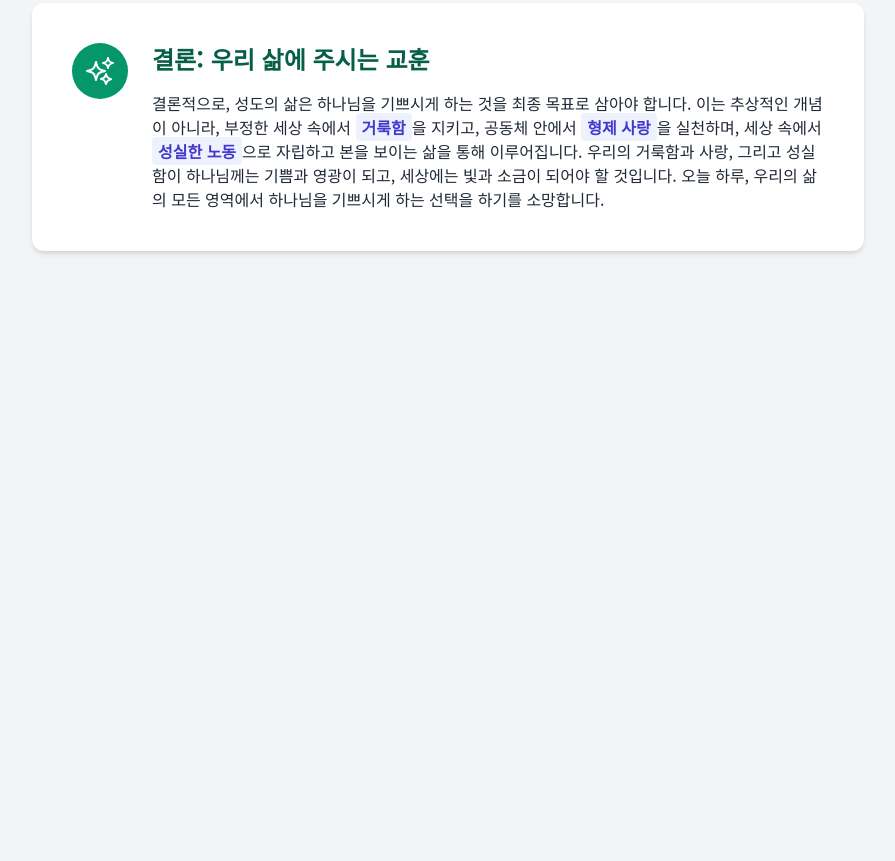
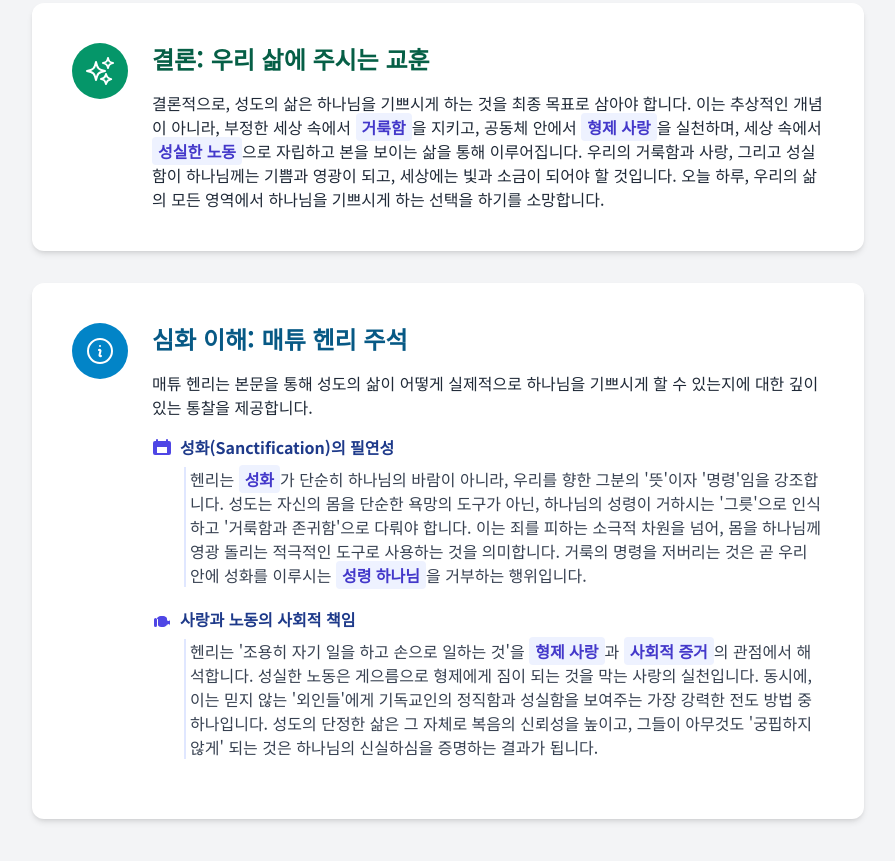
Before and after one commit to KBD71/db0904, a plain HTML site: page index.html in a window 1280 px wide. Shown: the part 2534-3395 px from the top of the page, without its empty margins (192-1087 px from the left). Before the commit the page ends 2849 px from the top, so only its background shows below. Drawn offline with nearby package versions, Linux system fonts and the light colour scheme.

Commit message:
Update index.html

```diff
--- a/index.html
+++ b/index.html
@@ -152,6 +152,31 @@
                     </div>
                 </div>
             </div>
+
+            <div class="card">
+                <div class="card-content flex items-start">
+                    <div class="icon-wrapper bg-sky-600">
+                         <svg xmlns="http://www.w3.org/2000/svg" fill="none" viewBox="0 0 24 24" stroke-width="1.5" stroke="currentColor"><path stroke-linecap="round" stroke-linejoin="round" d="M11.25 11.25l.041-.02a.75.75 0 011.063.852l-.708 2.836a.75.75 0 001.063.852l.041-.021M21 12a9 9 0 11-18 0 9 9 0 0118 0zm-9-3.75h.008v.008H12V8.25z"></path></svg>
+                    </div>
+                    <div>
+                        <h2 class="text-2xl font-bold mb-4 text-sky-800">심화 이해: 매튜 헨리 주석</h2>
+                        <p class="mb-4">매튜 헨리는 본문을 통해 성도의 삶이 어떻게 실제적으로 하나님을 기쁘시게 할 수 있는지에 대한 깊이 있는 통찰을 제공합니다.</p>
+                        <dl class="def-list">
+                            <dt>
+                                <svg xmlns="http://www.w3.org/2000/svg" class="h-5 w-5 mr-2" viewBox="0 0 20 20" fill="currentColor"><path fill-rule="evenodd" d="M5 2a1 1 0 011 1v1h8V3a1 1 0 112 0v1h1a2 2 0 012 2v10a2 2 0 01-2 2H3a2 2 0 01-2-2V6a2 2 0 012-2h1V3a1 1 0 011-1zm10 8H5v6h10v-6z" clip-rule="evenodd" /></svg>
+                                성화(Sanctification)의 필연성
+                            </dt>
+                            <dd>헨리는 <span class="keyword">성화</span>가 단순히 하나님의 바람이 아니라, 우리를 향한 그분의 '뜻'이자 '명령'임을 강조합니다. 성도는 자신의 몸을 단순한 욕망의 도구가 아닌, 하나님의 성령이 거하시는 '그릇'으로 인식하고 '거룩함과 존귀함'으로 다뤄야 합니다. 이는 죄를 피하는 소극적 차원을 넘어, 몸을 하나님께 영광 돌리는 적극적인 도구로 사용하는 것을 의미합니다. 거룩의 명령을 저버리는 것은 곧 우리 안에 성화를 이루시는 <span class="keyword">성령 하나님</span>을 거부하는 행위입니다.</dd>
+                            <dt>
+                                <svg xmlns="http://www.w3.org/2000/svg" class="h-5 w-5 mr-2" viewBox="0 0 20 20" fill="currentColor"><path d="M2 10.5a1.5 1.5 0 113 0v6a1.5 1.5 0 01-3 0v-6zM6 10.333v5.43a2 2 0 001.106 1.79l.05.025A4 4 0 008.943 18h2.114a4 4 0 002.789-.952l.05-.025a2 2 0 001.106-1.79v-5.43a2 2 0 00-1.106-1.79l-.05-.025a4 4 0 00-2.789-.952H8.943a4 4 0 00-2.789.952l-.05.025a2 2 0 00-1.106 1.79zM18 10.5a1.5 1.5 0 11-3 0v6a1.5 1.5 0 013 0v-6z" /></svg>
+                                사랑과 노동의 사회적 책임
+                            </dt>
+                            <dd>헨리는 '조용히 자기 일을 하고 손으로 일하는 것'을 <span class="keyword">형제 사랑</span>과 <span class="keyword">사회적 증거</span>의 관점에서 해석합니다. 성실한 노동은 게으름으로 형제에게 짐이 되는 것을 막는 사랑의 실천입니다. 동시에, 이는 믿지 않는 '외인들'에게 기독교인의 정직함과 성실함을 보여주는 가장 강력한 전도 방법 중 하나입니다. 성도의 단정한 삶은 그 자체로 복음의 신뢰성을 높이고, 그들이 아무것도 '궁핍하지 않게' 되는 것은 하나님의 신실하심을 증명하는 결과가 됩니다.</dd>
+                        </dl>
+                    </div>
+                </div>
+            </div>
+
         </main>
     </div>
     <div id="hidden-player-container"></div>
```
